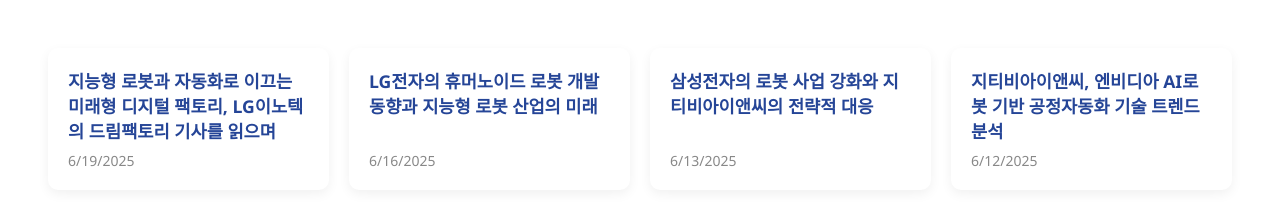
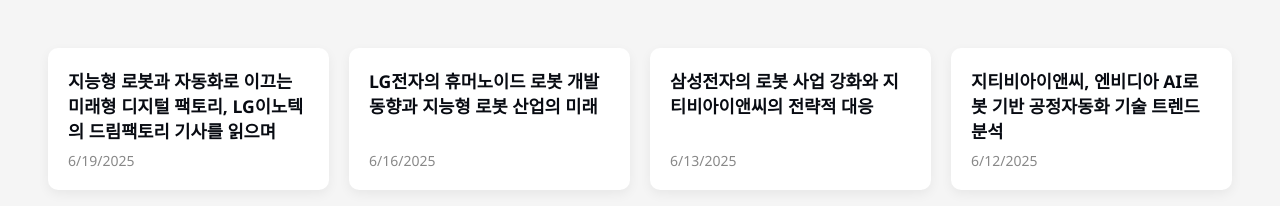
Before and after one commit to GTBMarcom/naver-blog-feed, a website: page index.html in a window 1280 px wide. Drawn offline with Linux system fonts and the light colour scheme.

Commit message:
Update index.html with new link color #080b12

```diff
--- a/index.html
+++ b/index.html
@@ -6,7 +6,7 @@
   <style>
     body {
       font-family: 'Segoe UI', Tahoma, Geneva, Verdana, sans-serif;
-      background: #ffffff;
+      background: #f5f5f5;
       display: grid;
       grid-template-columns: repeat(auto-fill, minmax(280px, 1fr));
       gap: 20px;
@@ -30,7 +30,7 @@
     .item a {
       font-size: 1.1rem;
       font-weight: 600;
-      color: #254597;
+      color: #080b12;
       text-decoration: none;
       margin-bottom: 8px;
     }
```
